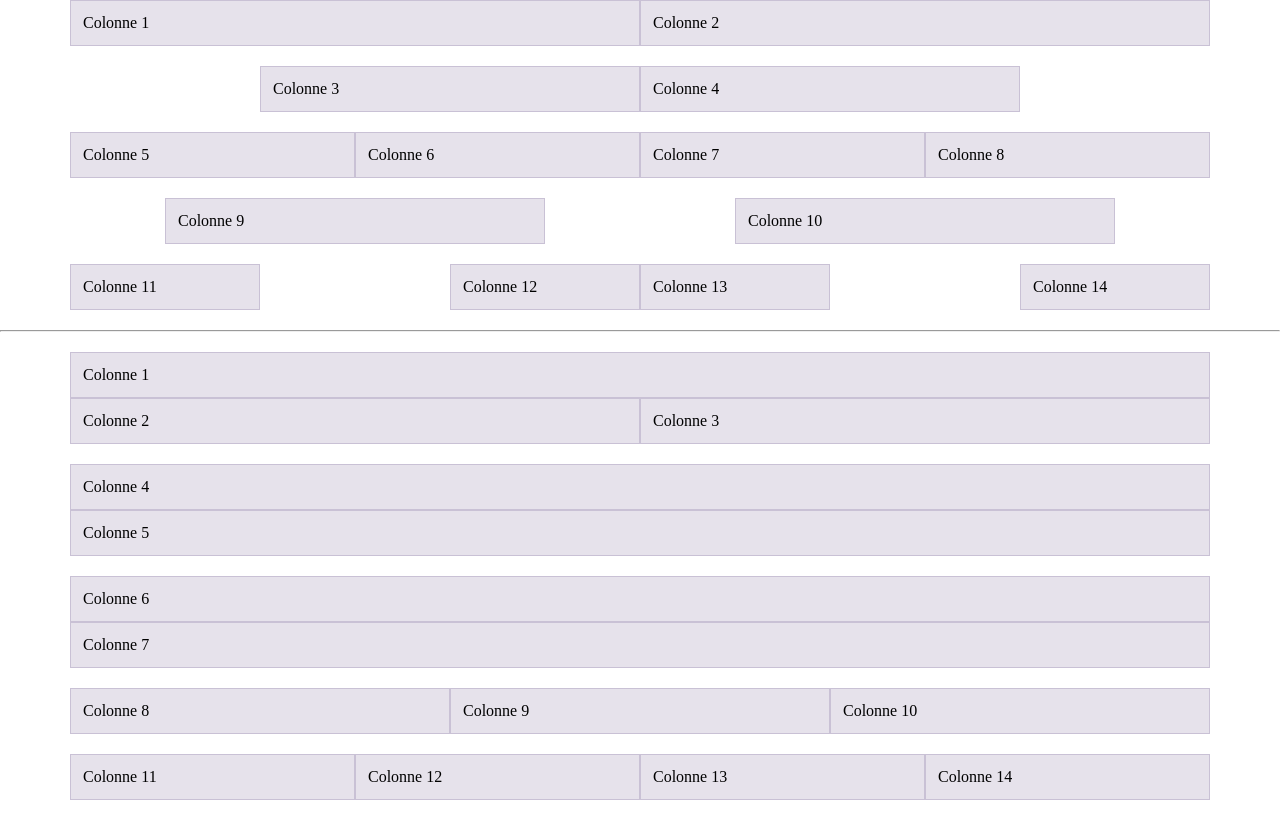
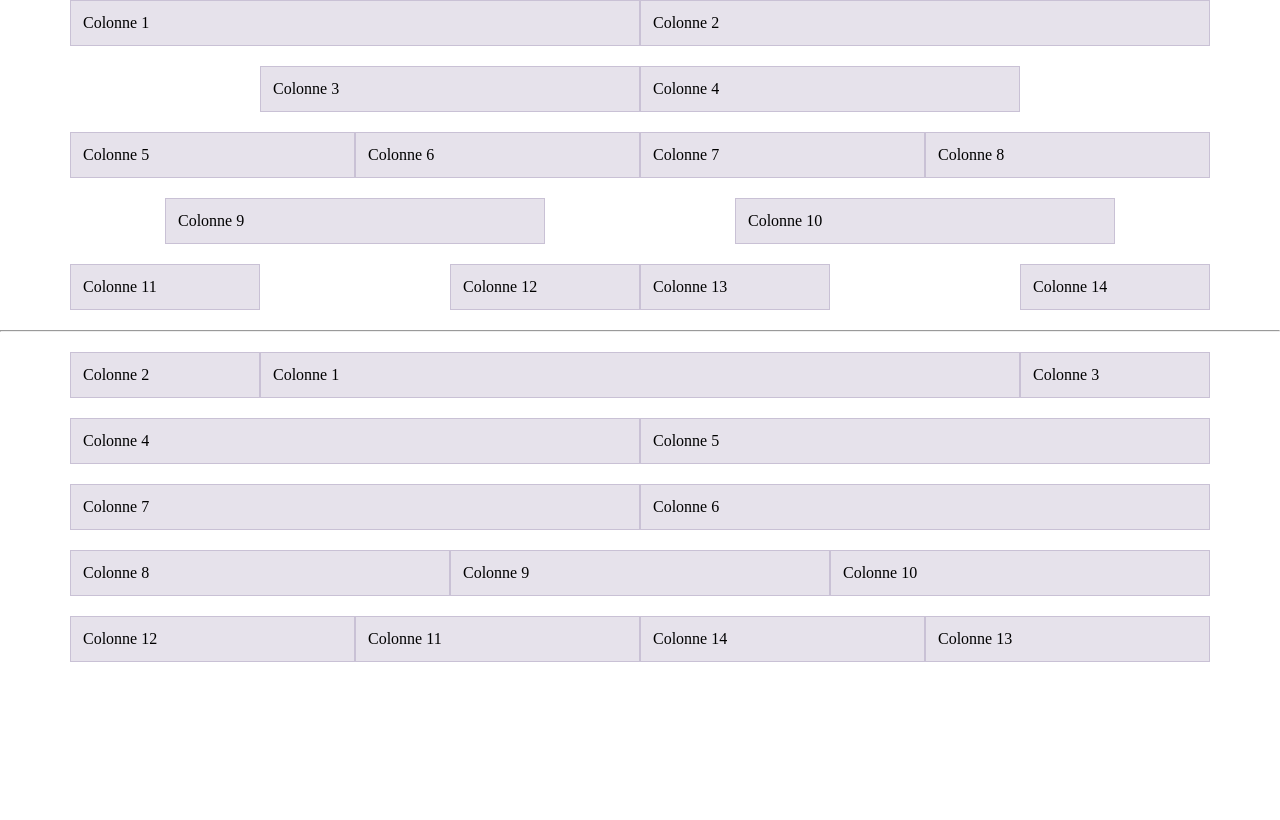
Before and after one commit to thomasrouiller/exercice-bootstrap-4-layout-responsive-avance, a website built with Parcel: page src/index.html in a window 1280 px wide. Built offline with nearby package versions, Linux system fonts and the light colour scheme.

Commit message:
ex order done

```diff
--- a/src/index.html
+++ b/src/index.html
@@ -54,17 +54,17 @@
       <br />
       <div class="container">
         <div class="row">
-          <div class="col-12">Colonne 1</div>
-          <div class="col-6">Colonne 2</div>
-          <div class="col-6">Colonne 3</div>
+          <div class="col-12 col-sm-8 order-sm-2">Colonne 1</div>
+          <div class="col-6 col-sm-2 order-sm-1">Colonne 2</div>
+          <div class="col-6 col-sm-2 order-sm-3">Colonne 3</div>
         </div>
         <div class="row">
-          <div class="col-12">Colonne 4</div>
-          <div class="col-12">Colonne 5</div>
+          <div class="col-12 col-md-6">Colonne 4</div>
+          <div class="col-12 col-md-6">Colonne 5</div>
         </div>
         <div class="row">
-          <div class="col-12">Colonne 6</div>
-          <div class="col-12">Colonne 7</div>
+          <div class="col-12 col-md-6 order-md-2">Colonne 6</div>
+          <div class="col-12 col-md-6">Colonne 7</div>
         </div>
         <div class="row">
           <div class="col-4">Colonne 8</div>
@@ -72,10 +72,10 @@
           <div class="col-4">Colonne 10</div>
         </div>
         <div class="row">
-          <div class="col-3">Colonne 11</div>
-          <div class="col-3">Colonne 12</div>
-          <div class="col-3">Colonne 13</div>
-          <div class="col-3">Colonne 14</div>
+          <div class="col-3 order-xl-2">Colonne 11</div>
+          <div class="col-3 order-xl-1">Colonne 12</div>
+          <div class="col-3 order-xl-4">Colonne 13</div>
+          <div class="col-3 order-xl-3">Colonne 14</div>
         </div>
       </div>
     </main>
```
